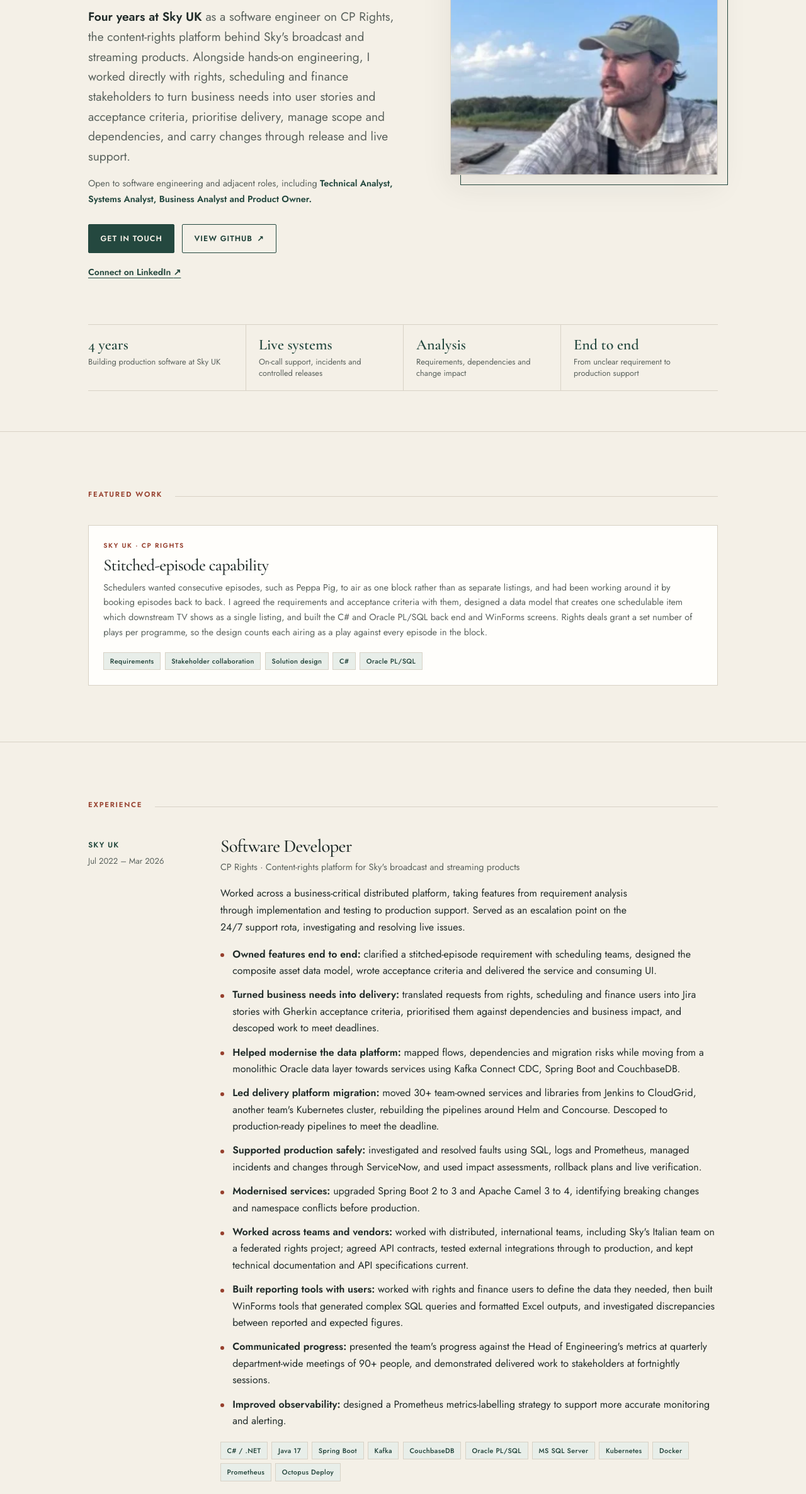
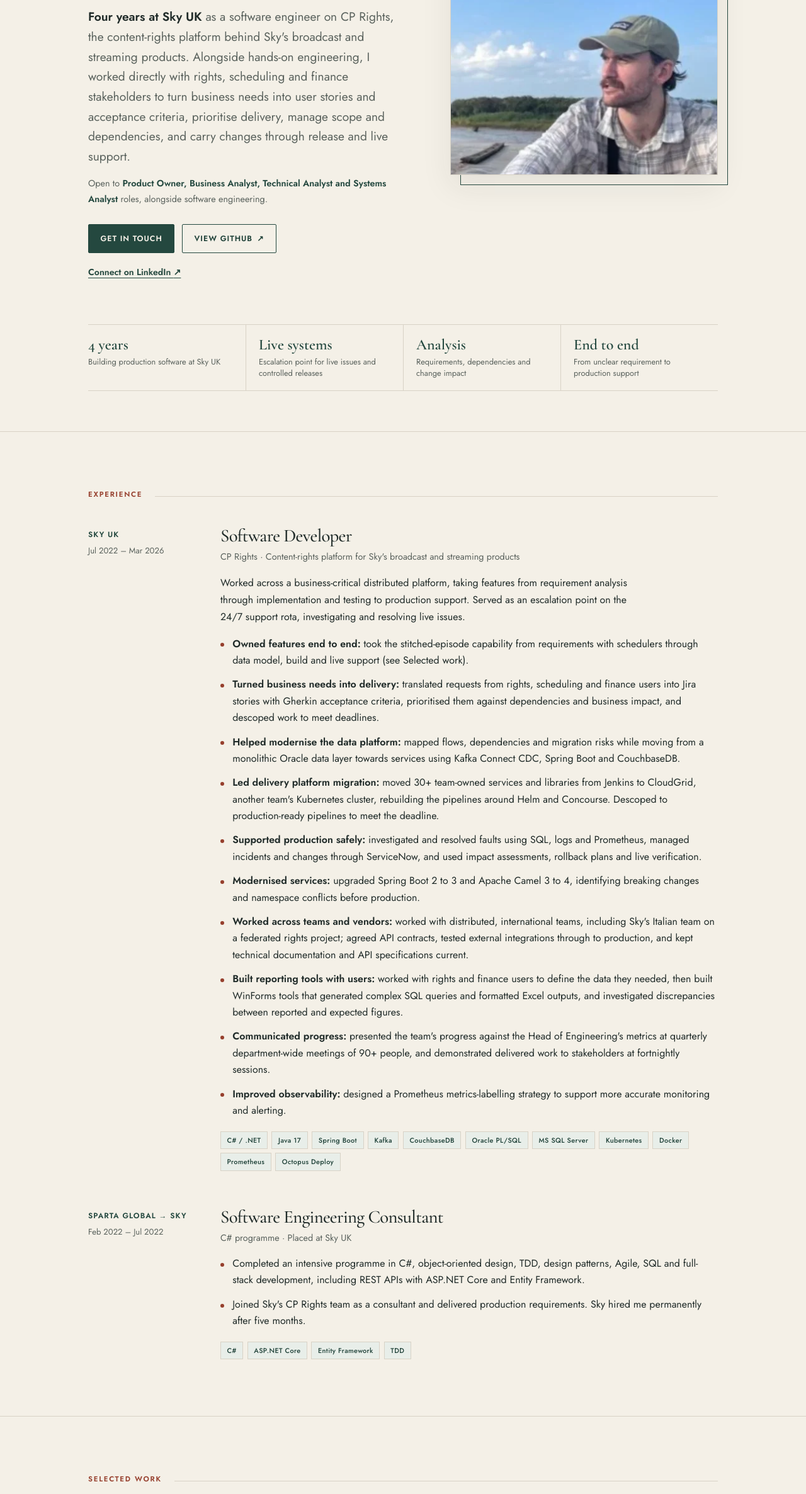
Before and after one commit to Ned-57/nedtelfer, a plain HTML site: page index.html in a window 1280 px wide. Shown: the part 399-2772 px from the top of the page at 63% size. Drawn offline with nearby package versions, Linux system fonts and the light colour scheme.

Commit message:
Revise meta tags and job title in index.html
Updated meta descriptions and job title in index.html to reflect current roles and responsibilities.

```diff
--- a/index.html
+++ b/index.html
@@ -3,23 +3,23 @@
 <head>
   <meta charset="UTF-8">
   <meta name="viewport" content="width=device-width, initial-scale=1.0">
-  <meta name="description" content="Ned Telfer has four years of experience at Sky UK across software development, technical analysis, integrations and production delivery. Open to software engineering and adjacent technical roles.">
+  <meta name="description" content="Ned Telfer has four years of experience at Sky UK across software development, product delivery, technical analysis and integrations. Open to Product Owner, analyst and software engineering roles.">
   <meta name="theme-color" content="#F4F0E7" media="(prefers-color-scheme: light)">
   <meta name="theme-color" content="#17201E" media="(prefers-color-scheme: dark)">
   <link rel="canonical" href="https://nedtelfer.com/">
   <title>Ned Telfer | Technology, Analysis &amp; Delivery</title>
   <meta property="og:title" content="Ned Telfer | Technology, Analysis &amp; Delivery">
-  <meta property="og:description" content="Four years at Sky UK across software development, technical analysis, integrations and production delivery.">
+  <meta property="og:description" content="Four years at Sky UK across software development, product delivery, technical analysis and integrations.">
   <meta property="og:type" content="website">
   <meta property="og:url" content="https://nedtelfer.com/">
   <meta property="og:site_name" content="Ned Telfer">
   <meta property="og:image" content="https://nedtelfer.com/og.png">
   <meta property="og:image:width" content="1200">
   <meta property="og:image:height" content="630">
-  <meta property="og:image:alt" content="Ned Telfer, software development and technical analysis portfolio">
+  <meta property="og:image:alt" content="Ned Telfer, software development, product delivery and technical analysis portfolio">
   <meta name="twitter:card" content="summary_large_image">
   <meta name="twitter:title" content="Ned Telfer | Technology, Analysis &amp; Delivery">
-  <meta name="twitter:description" content="Four years at Sky UK across software development, technical analysis, integrations and production delivery.">
+  <meta name="twitter:description" content="Four years at Sky UK across software development, product delivery, technical analysis and integrations.">
   <meta name="twitter:image" content="https://nedtelfer.com/og.png">
   <link rel="icon" href="/favicon.svg" type="image/svg+xml">
   <link rel="apple-touch-icon" href="/apple-touch-icon.png">
@@ -31,7 +31,7 @@
     "@context": "https://schema.org",
     "@type": "Person",
     "name": "Ned Telfer",
-    "jobTitle": "Technology and Analysis Professional",
+    "jobTitle": "Software Engineer",
     "url": "https://nedtelfer.com/",
     "email": "mailto:nedtelfer@gmail.com",
     "alumniOf": "University of Nottingham",
@@ -175,6 +175,7 @@
     .tag { display: inline-block; padding: .25rem .6rem; border: 1px solid var(--line); background: var(--tag); color: var(--pine-strong); font-size: .68rem; font-weight: 500; letter-spacing: .035em; }
     .projects-grid { display: grid; grid-template-columns: repeat(2, minmax(0, 1fr)); gap: 1rem; }
     .project-card { display: flex; flex-direction: column; min-height: 100%; padding: 1.45rem; background: var(--surface); border: 1px solid var(--line); transition: border-color .18s ease, box-shadow .18s ease, transform .18s ease; }
+    .project-card-featured { grid-column: 1 / -1; }
     .project-card:hover { border-color: var(--pine); box-shadow: var(--shadow); transform: translateY(-2px); }
     .project-kicker { margin: 0 0 .45rem; font-size: .65rem; }
     .project-title { margin: 0 0 .45rem; font-size: 1.65rem; line-height: 1.2; }
@@ -272,7 +273,7 @@
           <p class="eyebrow">Product delivery · Technical analysis · Software engineering</p>
           <h1 id="hero-title">I turn complex technical work into clear delivery.</h1>
           <p class="hero-lead"><strong>Four years at Sky UK</strong> as a software engineer on CP Rights, the content-rights platform behind Sky's broadcast and streaming products. Alongside hands-on engineering, I worked directly with rights, scheduling and finance stakeholders to turn business needs into user stories and acceptance criteria, prioritise delivery, manage scope and dependencies, and carry changes through release and live support.</p>
-          <p class="availability">Open to software engineering and adjacent roles, including <strong>Technical Analyst, Systems Analyst, Business Analyst and Product Owner.</strong></p>
+          <p class="availability">Open to <strong>Product Owner, Business Analyst, Technical Analyst and Systems Analyst</strong> roles, alongside software engineering.</p>
           <div class="hero-actions" aria-label="Quick links">
             <a class="button button-primary" href="mailto:nedtelfer@gmail.com">Get in touch</a>
             <a class="button" href="https://github.com/Ned-57" target="_blank" rel="noopener noreferrer">View GitHub <span aria-hidden="true">↗</span></a>
@@ -288,20 +289,9 @@
     <section class="proof wrap" aria-label="At a glance">
       <div class="proof-grid">
         <div class="proof-item"><span class="proof-title">4 years</span><span class="proof-copy">Building production software at Sky UK</span></div>
-        <div class="proof-item"><span class="proof-title">Live systems</span><span class="proof-copy">On-call support, incidents and controlled releases</span></div>
+        <div class="proof-item"><span class="proof-title">Live systems</span><span class="proof-copy">Escalation point for live issues and controlled releases</span></div>
         <div class="proof-item"><span class="proof-title">Analysis</span><span class="proof-copy">Requirements, dependencies and change impact</span></div>
         <div class="proof-item"><span class="proof-title">End to end</span><span class="proof-copy">From unclear requirement to production support</span></div>
-      </div>
-    </section>
-
-    <section class="section" id="case-study" aria-labelledby="case-study-title">
-      <div class="wrap">
-        <div class="section-heading"><h2 class="section-kicker" id="case-study-title">Featured work</h2><span class="section-rule" aria-hidden="true"></span></div>
-        <article class="project-card">
-          <p class="project-kicker">Sky UK · CP Rights</p><h3 class="project-title">Stitched-episode capability</h3>
-          <p class="project-desc">Schedulers wanted consecutive episodes, such as Peppa Pig, to air as one block rather than as separate listings, and had been working around it by booking episodes back to back. I agreed the requirements and acceptance criteria with them, designed a data model that creates one schedulable item which downstream TV shows as a single listing, and built the C# and Oracle PL/SQL back end and WinForms screens. Rights deals grant a set number of plays per programme, so the design counts each airing as a play against every episode in the block.</p>
-          <div class="tags"><span class="tag">Requirements</span><span class="tag">Stakeholder collaboration</span><span class="tag">Solution design</span><span class="tag">C#</span><span class="tag">Oracle PL/SQL</span></div>
-        </article>
       </div>
     </section>
 
@@ -316,7 +306,7 @@
               <p class="team">CP Rights · Content-rights platform for Sky's broadcast and streaming products</p>
               <p class="experience-summary">Worked across a business-critical distributed platform, taking features from requirement analysis through implementation and testing to production support. Served as an escalation point on the 24/7 support rota, investigating and resolving live issues.</p>
               <ul class="contribution-list">
-                <li><strong>Owned features end to end:</strong> clarified a stitched-episode requirement with scheduling teams, designed the composite asset data model, wrote acceptance criteria and delivered the service and consuming UI.</li>
+                <li><strong>Owned features end to end:</strong> took the stitched-episode capability from requirements with schedulers through data model, build and live support (see Selected work).</li>
                 <li><strong>Turned business needs into delivery:</strong> translated requests from rights, scheduling and finance users into Jira stories with Gherkin acceptance criteria, prioritised them against dependencies and business impact, and descoped work to meet deadlines.</li>
                 <li><strong>Helped modernise the data platform:</strong> mapped flows, dependencies and migration risks while moving from a monolithic Oracle data layer towards services using Kafka Connect CDC, Spring Boot and CouchbaseDB.</li>
                 <li><strong>Led delivery platform migration:</strong> moved 30+ team-owned services and libraries from Jenkins to CloudGrid, another team's Kubernetes cluster, rebuilding the pipelines around Helm and Concourse. Descoped to production-ready pipelines to meet the deadline.</li>
@@ -350,9 +340,14 @@
 
     <section class="section" id="projects" aria-labelledby="projects-title">
       <div class="wrap">
-        <div class="section-heading"><h2 class="section-kicker" id="projects-title">Selected independent work</h2><span class="section-rule" aria-hidden="true"></span></div>
-        <p class="section-note">Personal projects and client work show how I approach product decisions, APIs, integrations and delivery outside a large engineering team.</p>
+        <div class="section-heading"><h2 class="section-kicker" id="projects-title">Selected work</h2><span class="section-rule" aria-hidden="true"></span></div>
+        <p class="section-note">A key delivery at Sky UK, alongside independent projects and client work that show how I approach product decisions, APIs, integrations and delivery.</p>
         <div class="projects-grid">
+          <article class="project-card project-card-featured">
+            <p class="project-kicker">Sky UK · CP Rights</p><h3 class="project-title">Stitched-episode capability</h3>
+            <p class="project-desc">Schedulers wanted consecutive episodes, such as Peppa Pig, to air as one block rather than as separate listings, and had been working around it by booking episodes back to back. I agreed the requirements and acceptance criteria with them, designed a data model that creates one schedulable item which downstream TV shows as a single listing, and built the C# and Oracle PL/SQL back end and WinForms screens. Rights deals grant a set number of plays per programme, so the design counts each airing as a play against every episode in the block.</p>
+            <div class="tags"><span class="tag">Requirements</span><span class="tag">Stakeholder collaboration</span><span class="tag">Solution design</span><span class="tag">C#</span><span class="tag">Oracle PL/SQL</span></div>
+          </article>
           <article class="project-card">
             <p class="project-kicker">Web · Product</p><h3 class="project-title">Telfardo</h3>
             <p class="project-desc">My independent web-development and product brand, showcasing web-app demos alongside client work.</p>
```
